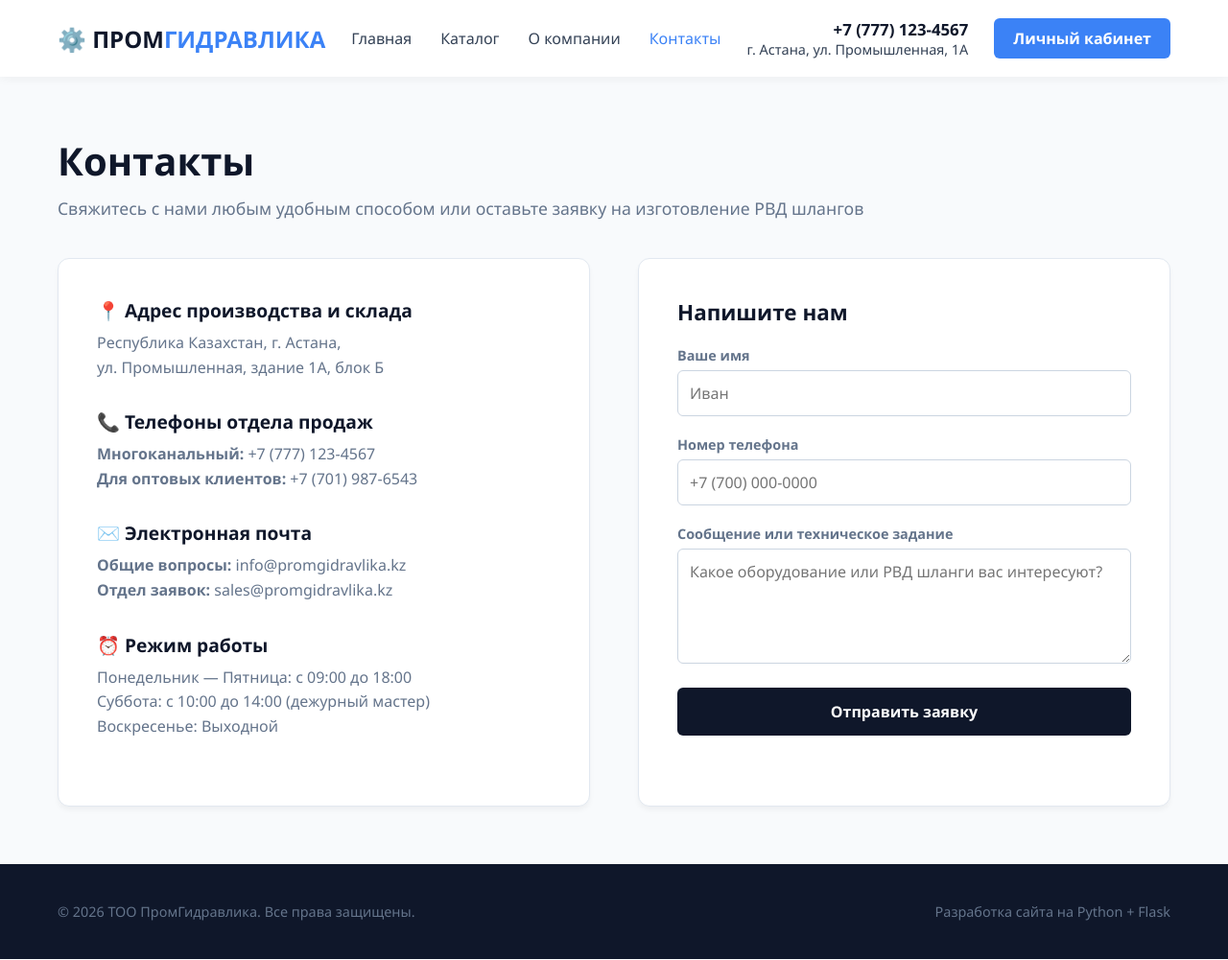
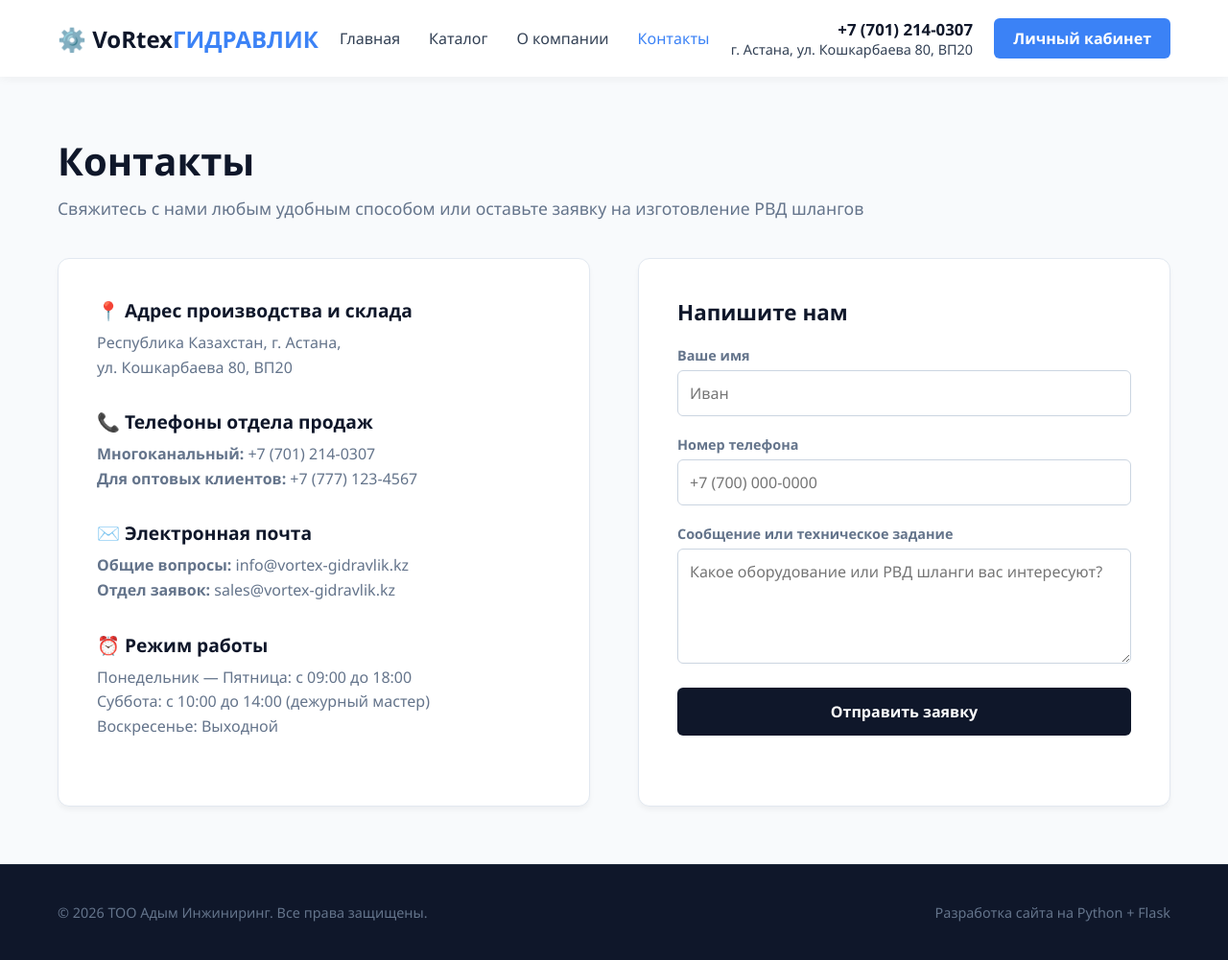
Before and after one commit to Oleg637-droid/VoRrex2, a Flask app: page /contacts in a window 1280 px wide. Shown: the whole page at 96% size. Run offline with Flask 3, Linux system fonts and the light colour scheme.

Commit message:
Update contacts.html

```diff
--- a/templates/contacts.html
+++ b/templates/contacts.html
@@ -3,7 +3,7 @@
 <head>
     <meta charset="UTF-8">
     <meta name="viewport" content="width=device-width, initial-scale=1.0">
-    <title>Контакты — ПромГидравлика</title>
+    <title>Контакты — VoRtex ГИДРАВЛИК</title>
     <style>
         * { box-sizing: border-box; margin: 0; padding: 0; font-family: 'Segoe UI', sans-serif; }
         body { background: #f8fafc; color: #334155; display: flex; flex-direction: column; min-height: 100vh; }
@@ -19,7 +19,12 @@
         nav a:hover, nav a.active { color: #3b82f6; transition: 0.2s; }
         .header-contacts { text-align: right; font-size: 0.9rem; }
         .phone { font-weight: 700; color: #0f172a; font-size: 1.05rem; }
-        .btn-lk { background: #3b82f6; color: white; padding: 10px 20px; border-radius: 6px; font-weight: 600; }
+
+        /* Кнопки ЛК и Выхода */
+        .btn-lk { background: #3b82f6; color: white; padding: 10px 20px; border-radius: 6px; font-weight: 600; transition: 0.3s; }
+        .btn-lk:hover { background: #2563eb; }
+        .btn-logout { background: #ef4444; color: white; padding: 10px 20px; border-radius: 6px; font-weight: 600; transition: 0.3s; margin-left: 10px; }
+        .btn-logout:hover { background: #dc2626; }
 
         /* Контент страницы контактов */
         .contacts-section { flex: 1; padding: 60px 0; }
@@ -30,6 +35,7 @@
 
         /* Левая колонка: Информация */
         .info-card { background: white; padding: 40px; border-radius: 12px; box-shadow: 0 4px 6px -1px rgba(0,0,0,0.05); border: 1px solid #e2e8f0; }
+        .info-card br { margin-bottom: 8px; }
         .info-item { margin-bottom: 30px; }
         .info-item h3 { font-size: 1.2rem; color: #0f172a; margin-bottom: 8px; display: flex; align-items: center; gap: 10px; }
         .info-item p { color: #64748b; line-height: 1.6; }
@@ -45,50 +51,58 @@
         .btn-send:hover { background: #1e293b; }
 
         /* Подвал */
-        footer { background: #0f172a; color: #64748b; padding: 40px 0; font-size: 0.9rem; margin-top: auto; }
+        footer { background: #0f172a; color: #64748b; padding: 40px 0; font-size: 0.9rem; margin-top: auto; border-top: 1px solid #1e293b; }
         .footer-inner { display: flex; justify-content: space-between; align-items: center; }
     </style>
 </head>
 <body>
 
-    <!-- Шапка -->
     <header>
         <div class="container header-inner">
-            <div class="logo">⚙️ ПРОМ<span>ГИДРАВЛИКА</span></div>
+            <div class="logo">⚙️ VoRtex<span>ГИДРАВЛИК</span></div>
             <nav>
-                <a href="/">Главная</a>
+                <a href="{{ url_for('home') }}">Главная</a>
                 <a href="#">Каталог</a>
                 <a href="#">О компании</a>
-                <a href="/contacts" class="active">Контакты</a>
+                <a href="{{ url_for('contacts') }}" class="active">Контакты</a>
             </nav>
             <div class="header-contacts">
-                <div class="phone">+7 (777) 123-4567</div>
-                <div>г. Астана, ул. Промышленная, 1А</div>
+                <div class="phone">+7 (701) 214-0307</div>
+                <div>г. Астана, ул. Кошкарбаева 80, ВП20</div>
             </div>
-            <a href="/#login-form" class="btn-lk">Личный кабинет</a>
+
+            <div>
+                {% if session.get('role') == 'admin' %}
+                    <a href="{{ url_for('admin_dashboard') }}" class="btn-lk">Админка</a>
+                    <a href="{{ url_for('logout') }}" class="btn-logout">Выйти</a>
+                {% elif session.get('role') == 'client' %}
+                    <a href="{{ url_for('client_dashboard') }}" class="btn-lk">Кабинет</a>
+                    <a href="{{ url_for('logout') }}" class="btn-logout">Выйти</a>
+                {% else %}
+                    <a href="{{ url_for('home') }}#login-form" class="btn-lk">Личный кабинет</a>
+                {% endif %}
+            </div>
         </div>
     </header>
 
-    <!-- Основной контент -->
     <section class="contacts-section">
         <div class="container">
             <h1 class="page-title">Контакты</h1>
             <p class="page-subtitle">Свяжитесь с нами любым удобным способом или оставьте заявку на изготовление РВД шлангов</p>
 
             <div class="contacts-grid">
-                <!-- Контактная информация -->
                 <div class="info-card">
                     <div class="info-item">
                         <h3>📍 Адрес производства и склада</h3>
-                        <p>Республика Казахстан, г. Астана,<br>ул. Промышленная, здание 1А, блок Б</p>
+                        <p>Республика Казахстан, г. Астана,<br>ул. Кошкарбаева 80, ВП20</p>
                     </div>
                     <div class="info-item">
                         <h3>📞 Телефоны отдела продаж</h3>
-                        <p><strong>Многоканальный:</strong> +7 (777) 123-4567<br><strong>Для оптовых клиентов:</strong> +7 (701) 987-6543</p>
+                        <p><strong>Многоканальный:</strong> +7 (701) 214-0307<br><strong>Для оптовых клиентов:</strong> +7 (777) 123-4567</p>
                     </div>
                     <div class="info-item">
                         <h3>✉️ Электронная почта</h3>
-                        <p><strong>Общие вопросы:</strong> info@promgidravlika.kz<br><strong>Отдел заявок:</strong> sales@promgidravlika.kz</p>
+                        <p><strong>Общие вопросы:</strong> info@vortex-gidravlik.kz<br><strong>Отдел заявок:</strong> sales@vortex-gidravlik.kz</p>
                     </div>
                     <div class="info-item">
                         <h3>⏰ Режим работы</h3>
@@ -96,7 +110,6 @@
                     </div>
                 </div>
 
-                <!-- Форма обратной связи -->
                 <div class="form-card">
                     <h3>Напишите нам</h3>
                     <form onsubmit="alert('Спасибо! Ваша заявка успешно отправлена (демо).'); return false;">
@@ -119,10 +132,9 @@
         </div>
     </section>
 
-    <!-- Подвал -->
     <footer>
         <div class="container footer-inner">
-            <div>© 2026 ТОО ПромГидравлика. Все права защищены.</div>
+            <div>© 2026 ТОО Адым Инжиниринг. Все права защищены.</div>
             <div>Разработка сайта на Python + Flask</div>
         </div>
     </footer>
```
